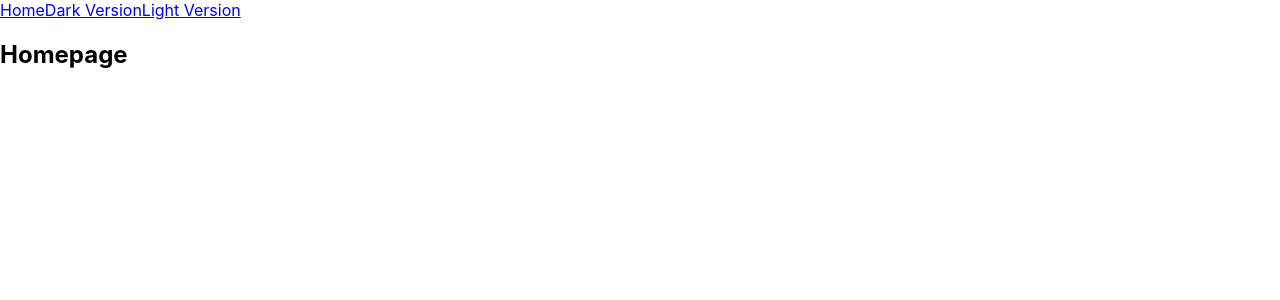
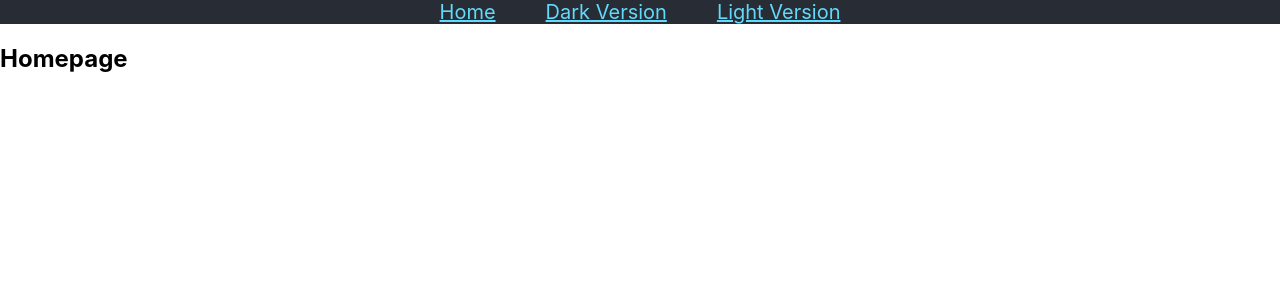
Before and after one commit to LightPat/CS-480B-HW1, a React (Create React App) app: page / in a window 1280 px wide. Shown: the top 300 px of the page. Built offline with nearby package versions, Linux system fonts and the light colour scheme.

Commit message:
Styled navbar

```diff
--- a/src/App.css
+++ b/src/App.css
@@ -4,40 +4,13 @@
 
 .Nav-bar {
   background-color: #282c34;
+  display: flex;
+  justify-content: center;
+  font-size: calc(20px);
   color: #61dafb;
 }
 
-.App-logo {
-  height: 40vmin;
-  pointer-events: none;
-}
-
-/* @media (prefers-reduced-motion: no-preference) {
-  .App-logo {
-    animation: App-logo-spin infinite 20s linear;
-  }
-} */
-
-.App-header {
-  background-color: #282c34;
-  min-height: 100vh;
-  display: flex;
-  flex-direction: column;
-  align-items: center;
-  justify-content: center;
-  font-size: calc(10px + 2vmin);
-  color: white;
-}
-
-.App-link {
+.Nav-element {
+  padding: 0px 25px;
   color: #61dafb;
 }
-
-@keyframes App-logo-spin {
-  from {
-    transform: rotate(0deg);
-  }
-  to {
-    transform: rotate(360deg);
-  }
-}
--- a/src/App.js
+++ b/src/App.js
@@ -7,11 +7,11 @@ import ErrorPage from './pages/ErrorPage.js';
 
 function App() {
   return (
-    <Router>
-      <nav>
-        <Link to="/">Home</Link>
-        <Link to="/dark">Dark Version</Link>
-        <Link to="/light">Light Version</Link>
+    <Router className='App'>
+      <nav className='Nav-bar'>
+        <Link to="/" className='Nav-element'>Home</Link>
+        <Link to="/dark" className='Nav-element'>Dark Version</Link>
+        <Link to="/light" className='Nav-element'>Light Version</Link>
       </nav>
 
       <Routes>
```
